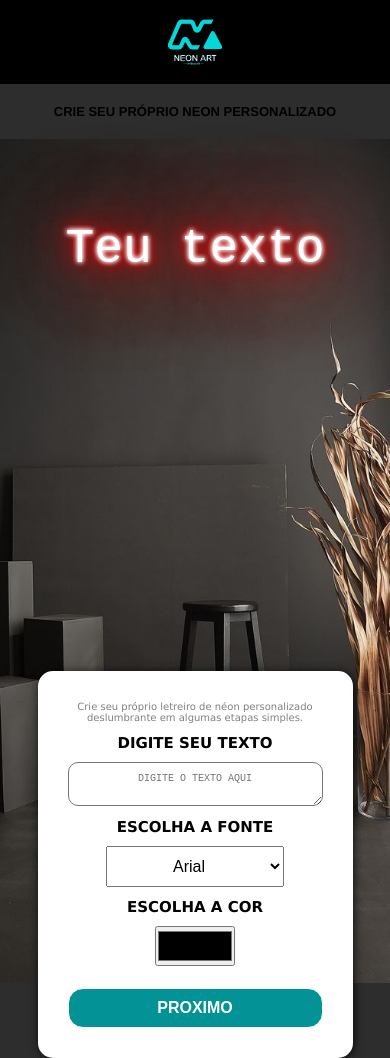
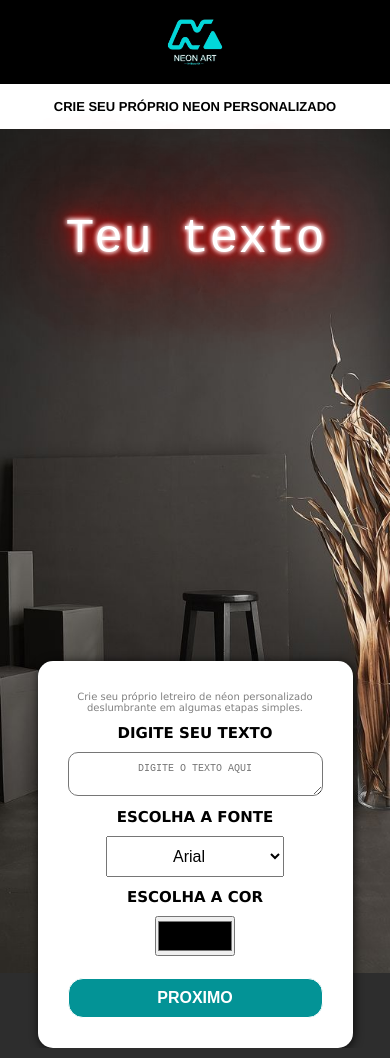
Before and after one commit to natalinoqueba/neon-art, a plain HTML site: page index.html in a window 390 px wide. Drawn offline with Linux system fonts and the light colour scheme.

Commit message:
Update style.css

```diff
--- a/style.css
+++ b/style.css
@@ -25,7 +25,6 @@ main {
 
 h1 {
     font-family: 'Franklin Gothic Medium', 'Arial Narrow', Arial, sans-serif;
-    margin: 5px;
     padding: 15px;
     font-size: 1.5em;
     /* color: #01D8DA; */
@@ -175,6 +174,7 @@ section div {
         background-color: #000000d2;
     }
     h1 {
+        background-color: white;
         font-size: small;
     }
 
```
